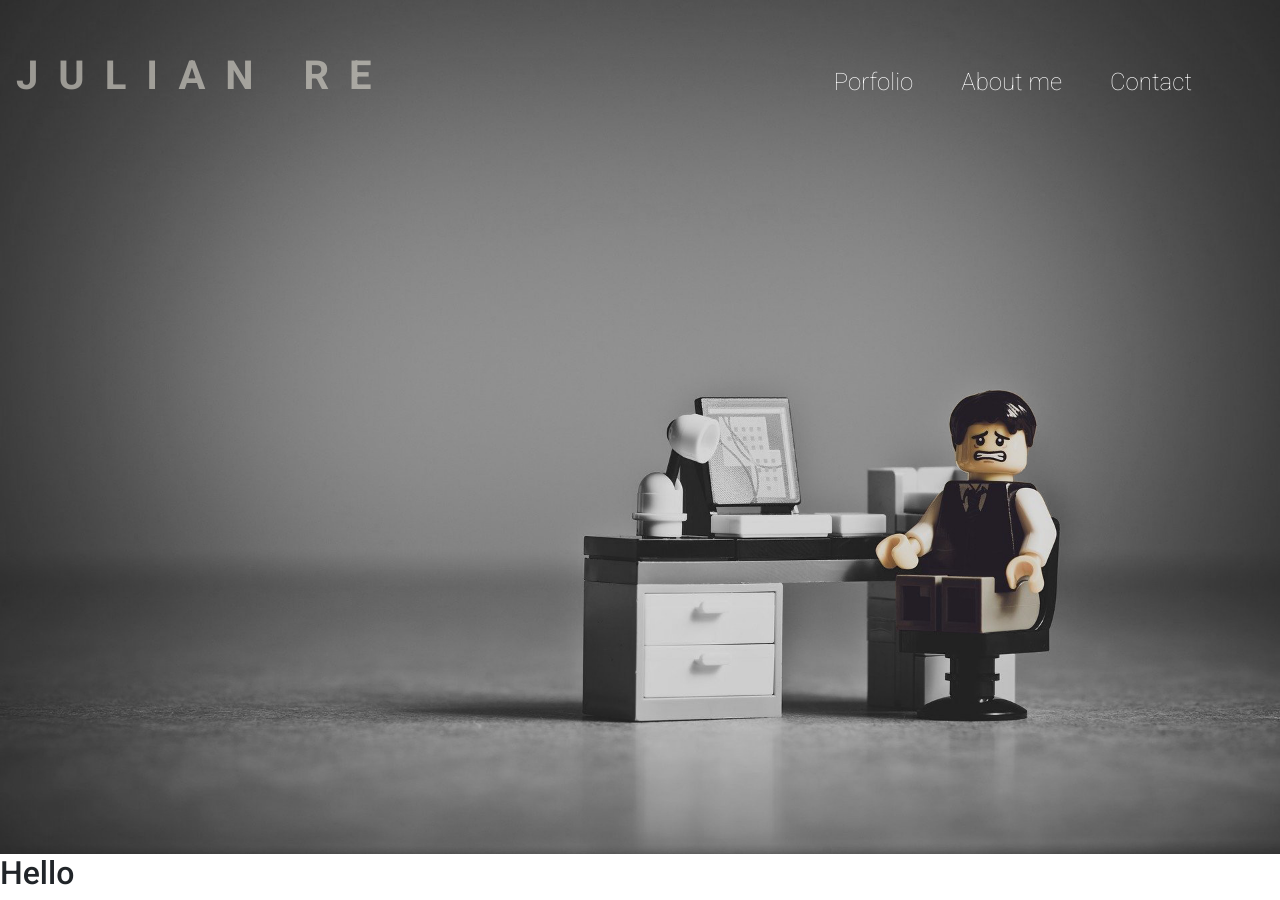
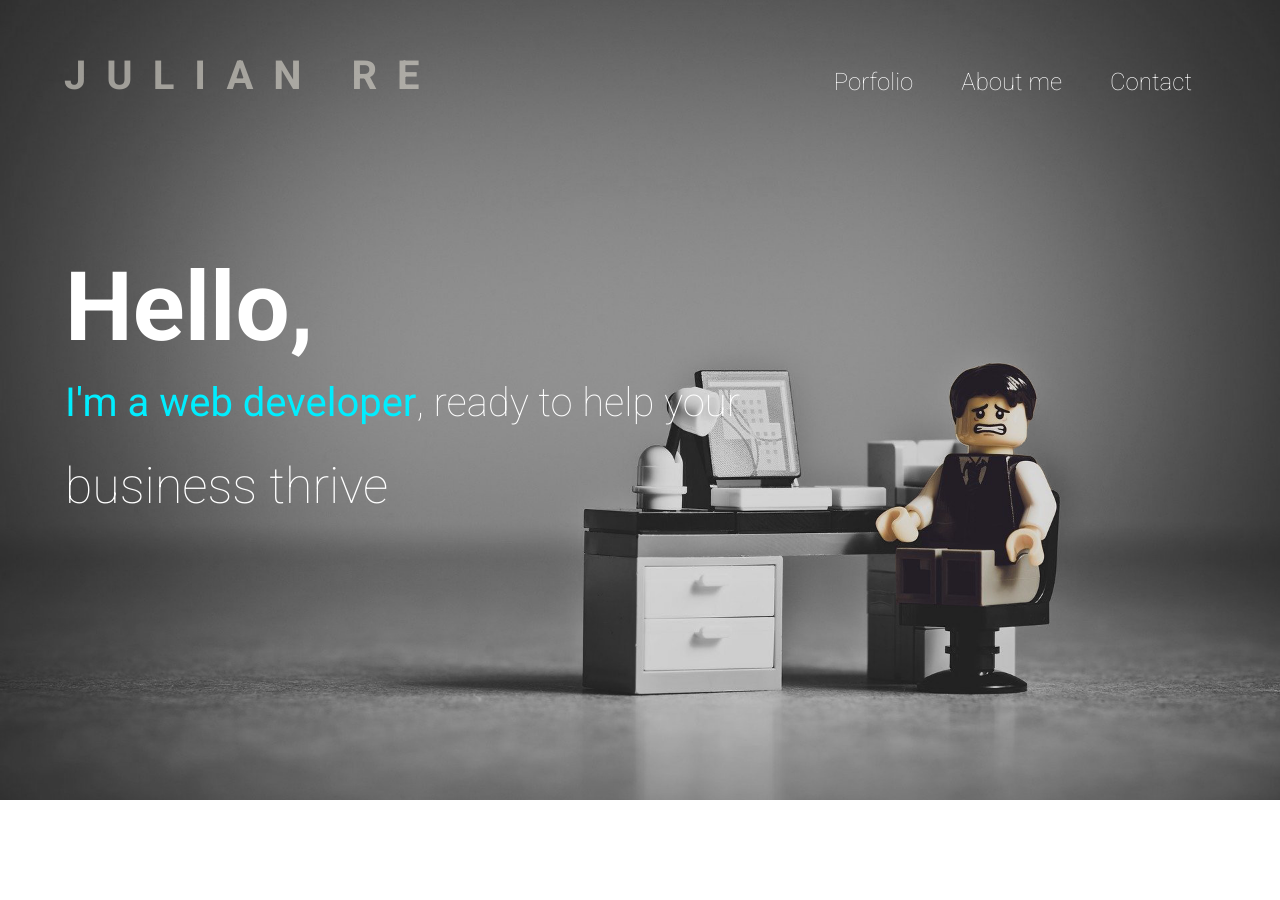
Before and after one commit to JulianSono/porfolio, a plain HTML site: page index.html in a window 1280 px wide. After the commit the page ends 800 px from the top, so only its background shows below. Drawn offline with nearby package versions, Linux system fonts and the light colour scheme.

Commit message:
navbar done

```diff
--- a/index.html
+++ b/index.html
@@ -21,16 +21,10 @@
 </head>
 <body>
 <!--Navitation-->
-<header >
-<img src="./images/despaired-2261021_1920.png" class="img-fluid top-background" alt="">
 
-<div class="intro">
-    <h2>Hello</h2>
-</div>
-</header>
 
-<nav class="navbar  navbar-expand-xl fixed-top  ">
-   <span  class="name-text">JULIAN RE</span>
+<nav class="navbar  navbar-expand-xl fixed-top position-absolute  w-100">
+   <span  class="name-text ml-5">JULIAN RE</span>
     <button class="navbar-toggler" type="button" data-toggle="collapse" data-target="#navbarNav" aria-controls="navbarNav" aria-expanded="false" aria-label="Toggle navigation">
       <span class="navbar-toggler-icon"></span>
     </button>
@@ -50,6 +44,24 @@
     </div>
   </nav>
 
+  <!-- <header >
+    <img src="./images/despaired-2261021_1920.png" class="img-fluid top-background" alt="">
+
+    <div class="intro">
+        <h2>Hello</h2>
+    </div>
+    </header> -->
+
+    <div id="hero" class="position-relative">
+
+    </div>
+
+    <div class="intro-text">
+        <h1>Hello,</h1>
+        <p><span class="dev-text">  I'm a web developer</span>, ready to help your</p>
+        <p><span class="dev-text2">business thrive</span> </p></div>
+    </div>
+
 
 <script src="https://code.jquery.com/jquery-3.5.1.slim.min.js" integrity="sha384-DfXdz2htPH0lsSSs5nCTpuj/zy4C+OGpamoFVy38MVBnE+IbbVYUew+OrCXaRkfj" crossorigin="anonymous"></script>
 <script src="https://cdn.jsdelivr.net/npm/bootstrap@4.5.3/dist/js/bootstrap.bundle.min.js" integrity="sha384-ho+j7jyWK8fNQe+A12Hb8AhRq26LrZ/JpcUGGOn+Y7RsweNrtN/tE3MoK7ZeZDyx" crossorigin="anonymous"></script>
--- a/style.css
+++ b/style.css
@@ -26,7 +26,39 @@ color:#d4d0c7a4;
 margin-top: 35px;
 }
 
-.intro{
+.intro-text{
     position: absolute;
-    text-align: center;
+    top:250px;
+    left:65px;
+
 }
+.intro-text h1{
+    font-size: 6em;
+    font-weight: bold;
+    color: white;
+
+}
+
+.intro-text p{
+    color: white;
+    font-size: 40px;
+font-weight: 100;
+}
+
+.dev-text{
+ font-weight: 400;
+ color: #00eeff;
+
+}
+
+.dev-text2{
+
+ font-size: 50px;
+}
+
+#hero{
+    background-image: url(./images/despaired-2261021_1920.png);
+    background-size: cover;
+    background-position: center right ;
+    height: 100vh;
+}
```
